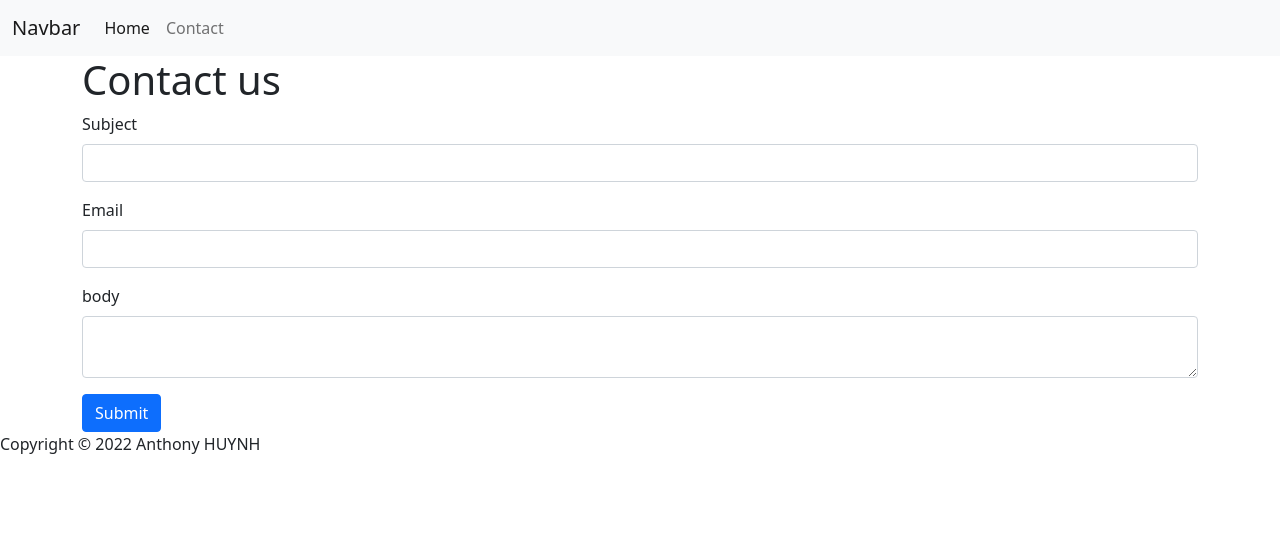
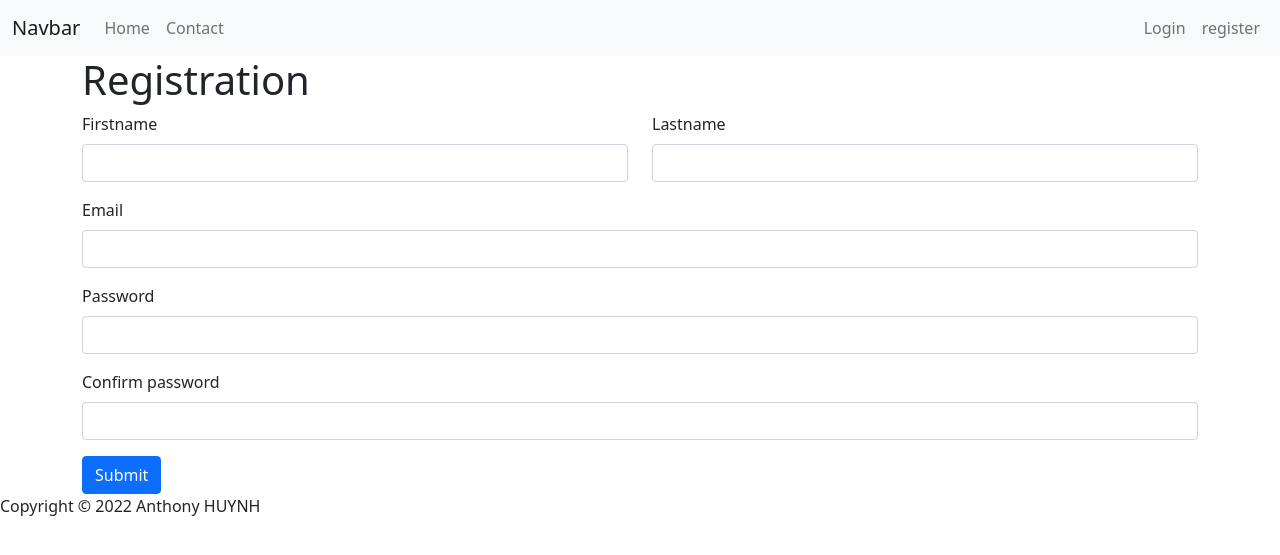
Before and after one commit to Muugen/php_mvc_framework, a PHP site: page /register in a window 1280 px wide. Shown: the top 555 px of the page. Run offline with PHP 8.4, Linux system fonts and the light colour scheme.

Commit message:
login & registration added

```diff
--- a/controllers/AuthController.php
+++ b/controllers/AuthController.php
@@ -16,6 +16,7 @@ class AuthController extends Controller
 {
     public function login()
     {
+        $this->setLayout('auth');
         return $this->render('login');
     }
 
--- a/core/Application.php
+++ b/core/Application.php
@@ -17,6 +17,8 @@ class Application
     public Request $request;
     public Response $response;
     public static Application $app;
+    public Controller $controller;
+
     public function __construct($rootPath)
     {
         self::$ROOT_DIR = $rootPath;
@@ -30,4 +32,24 @@ class Application
     {
         echo $this->router->resolve();
     }
+
+    /**
+     * Get the value of controller
+     */
+    public function getController()
+    {
+        return $this->controller;
+    }
+
+    /**
+     * Set the value of controller
+     *
+     * @return  self
+     */
+    public function setController($controller)
+    {
+        $this->controller = $controller;
+
+        return $this;
+    }
 }
--- a/core/Controller.php
+++ b/core/Controller.php
@@ -11,11 +11,11 @@ namespace app\core;
 
 class Controller
 {
-    // public string $layout = 'main';
-    // public function setLayout($layout)
-    // {
-    //     $this->layout = $layout;
-    // }
+    public string $layout = 'main';
+    public function setLayout($layout)
+    {
+        $this->layout = $layout;
+    }
 
     public function render($view, $params = [])
     {
--- a/core/Router.php
+++ b/core/Router.php
@@ -51,9 +51,8 @@ class Router
             return $this->renderView($callback);
         }
         if (is_array($callback)){
-            // Application::$app->controller = new $callback[0]();
-            // $callback[0] = Application::$app->controller;
-            $callback[0] = new $callback[0]();
+            Application::$app->controller = new $callback[0]();
+            $callback[0] = Application::$app->controller;
         }
         return call_user_func($callback, $this->request);
     }
@@ -73,17 +72,15 @@ class Router
 
     protected function layoutContent()
     {
+        $layout = Application::$app->controller->layout;
         ob_start();
-        include_once Application::$ROOT_DIR."/views/layouts/main.php";
+        include_once Application::$ROOT_DIR."/views/layouts/$layout.php";
         return ob_get_clean();
     }
 
     protected function renderOnlyViews($view, $params = [])
     {
         extract($params);
-        // foreach ($params as $key => $value) {
-        //     $$key = $value;
-        // }
         ob_start();
         include_once Application::$ROOT_DIR."/views/$view.php";
         return ob_get_clean();
--- a/views/home.php
+++ b/views/home.php
@@ -1,3 +1,3 @@
 <h1>Home</h1>
 
-<h3>Welcome <? echo $name ?></h3>
+<h3>Welcome <?php echo $name ?></h3>
--- a/views/layouts/main.php
+++ b/views/layouts/main.php
@@ -15,19 +15,24 @@
         <nav class="navbar navbar-expand-lg navbar-light bg-light">
         <div class="container-fluid">
             <a class="navbar-brand" href="/">Navbar</a>
-            <button class="navbar-toggler" type="button" data-bs-toggle="collapse" data-bs-target="#navbarSupportedContent" aria-controls="navbarSupportedContent" aria-expanded="false" aria-label="Toggle navigation">
-            <span class="navbar-toggler-icon"></span>
-            </button>
-            <div class="collapse navbar-collapse" id="navbarSupportedContent">
-            <ul class="navbar-nav me-auto mb-2 mb-lg-0">
+            <div class="collapse navbar-collapse">
+                <ul class="navbar-nav mr-auto">
                     <li class="nav-item">
-                <a class="nav-link active" aria-current="page" href="/">Home</a>
+                    <a class="nav-link" aria-current="page" href="/">Home</a>
                     </li>
                     <li class="nav-item">
                     <a class="nav-link" href="/contact">Contact</a>
                     </li>
                 </ul>
             </div>
+            <ul class="navbar-nav ml-auto">
+                    <li class="nav-item">
+                    <a class="nav-link" aria-current="page" href="/login">Login</a>
+                    </li>
+                    <li class="nav-item">
+                    <a class="nav-link" href="/register">register</a>
+                    </li>
+            </ul>
         </div>
         </nav>
     </header>
--- a/views/register.php
+++ b/views/register.php
@@ -1,17 +1,27 @@
-<h1>Contact us</h1>
+<h1>Registration</h1>
 
 <form action="" method="post">
-    <div class="mb-3">
-        <label class="form-label">Subject</label>
-        <input type="text" name="subject" class="form-control">
+    <div class="row">
+        <div class="col mb-3">
+            <label class="form-label">Firstname</label>
+            <input type="text" name="firstname" class="form-control">
+        </div>
+        <div class="col mb-3">
+            <label class="form-label">Lastname</label>
+            <input type="text" name="lastname" class="form-control">
+        </div>
     </div>
     <div class="mb-3">
         <label class="form-label">Email</label>
         <input type="email" name="email" class="form-control">
     </div>
     <div class="mb-3">
-        <label  class="form-label">body</label>
-        <textarea name="body" class="form-control"></textarea>
+        <label class="form-label">Password</label>
+        <input type="password" name="password" class="form-control">
+    </div>
+    <div class="mb-3">
+        <label class="form-label">Confirm password</label>
+        <input type="password" name="confirmPassword" class="form-control">
     </div>
     <button type="submit" class="btn btn-primary">Submit</button>
 </form>
```
Also changed, not shown: views/layouts/auth.php (added, +26 -0 lines), views/login.php (+3 -7 lines). Lines whose indentation alone changed are shown as unchanged.
